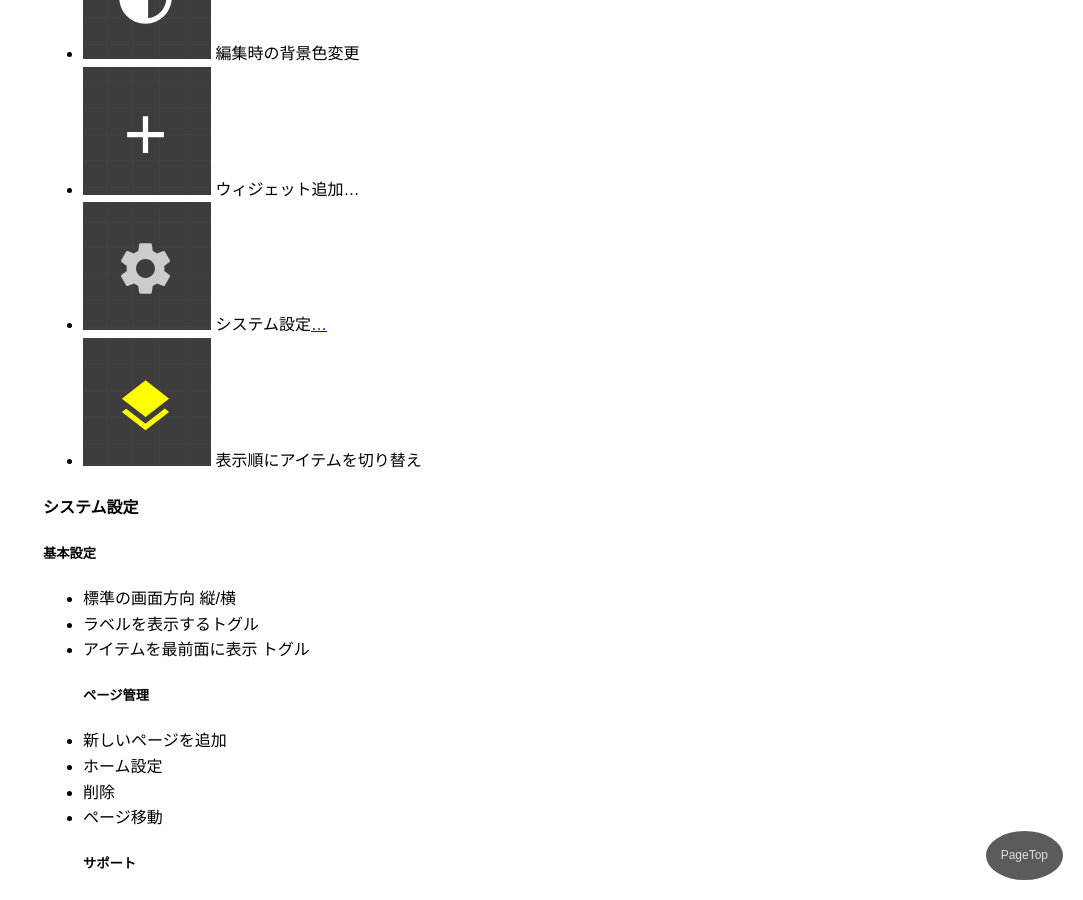
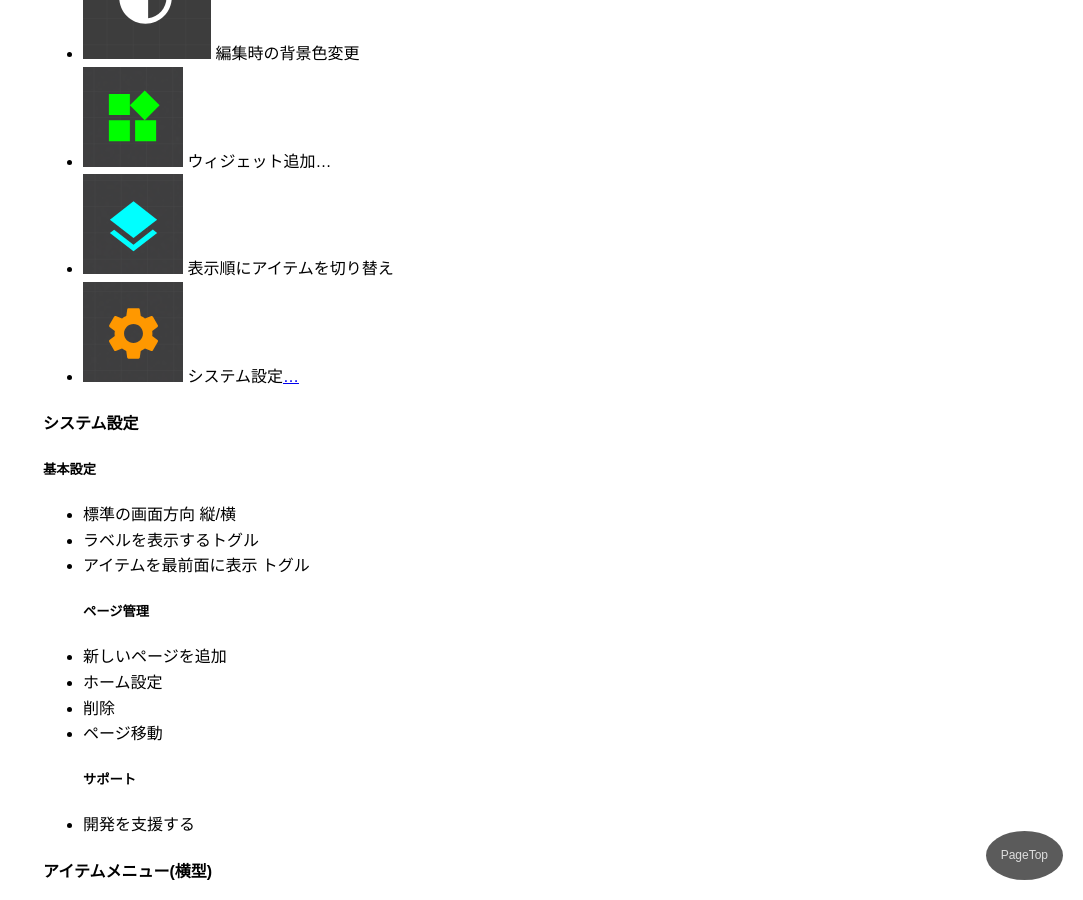
Before and after one commit to SoulfulSoft/soulfulsoft.github.io, a Jekyll site: the page built from soulful_launcher/instructions.md, in a window 1280 px wide and 900 px high, scrolled down 1719 px. Shown: the whole window, without its empty margins (197-1280 px from the left). Built offline with Jekyll 4.4.1, drawn with Linux system fonts in a browser that asks for light colours; our own code applies the rules of GitHub Pages for plain Markdown files.

Commit message:
Update instructions.md

```diff
--- a/soulful_launcher/instructions.md
+++ b/soulful_launcher/instructions.md
@@ -57,9 +57,9 @@ Android 12 以上
 #### 全体メニュー(縦型)
 - ![編集モードの終了](images/SoulfulLauncher_EditEnd.png) 編集モードの終了
 - ![編集時の背景色変更](images/SoulfulLauncher_EditLight.png) 編集時の背景色変更
-- ![ウィジェット追加](images/SoulfulLauncher_WidgetPlus.png) ウィジェット追加…
-- <a id="systemsettig"></a>![システム設定](images/SoulfulLauncher_SystemSetting.png) システム設定[…](#systemmenu)
-- ![表示順切り替え](images/SoulfulLauncher_ZOrder.png) 表示順にアイテムを切り替え
+- ![ウィジェット追加](images/widget02.png) ウィジェット追加…
+- ![表示順切り替え](images/zinorder02.png) 表示順にアイテムを切り替え
+- <a id="systemsettig"></a>![システム設定](images/configmenu02.png) システム設定[…](#systemmenu)
 
 <a id="systemmenu"></a>
 #### システム設定
@@ -78,10 +78,10 @@ Android 12 以上
 
 #### アイテムメニュー(横型)
 - ![十字ボタン](images/SoulfulLauncher_Move.png) 移動 十字ボタン
-- ![サイズ設定](images/SoulfulLauncher_Spanner.png) サイズ設定…
+- ![サイズ設定](images/adjustment02.png) サイズ設定…
 - ![最前面表示On](images/SoulfulLauncher_ZOrder_On.png)![最前面表示Off](images/SoulfulLauncher_ZOrder_Off.png) 最前面表示
 - ![アイテム削除](images/SoulfulLauncher_ItemDelete.png) アイテム削除
-- ![選択終了](images/SoulfulLauncher_Commit.png) 選択(編集)終了 (決定)
+- ![選択終了](images/save02.png) 選択(編集)終了 (決定)
 
 #### サイズ設定
 - サイズ設定
```
